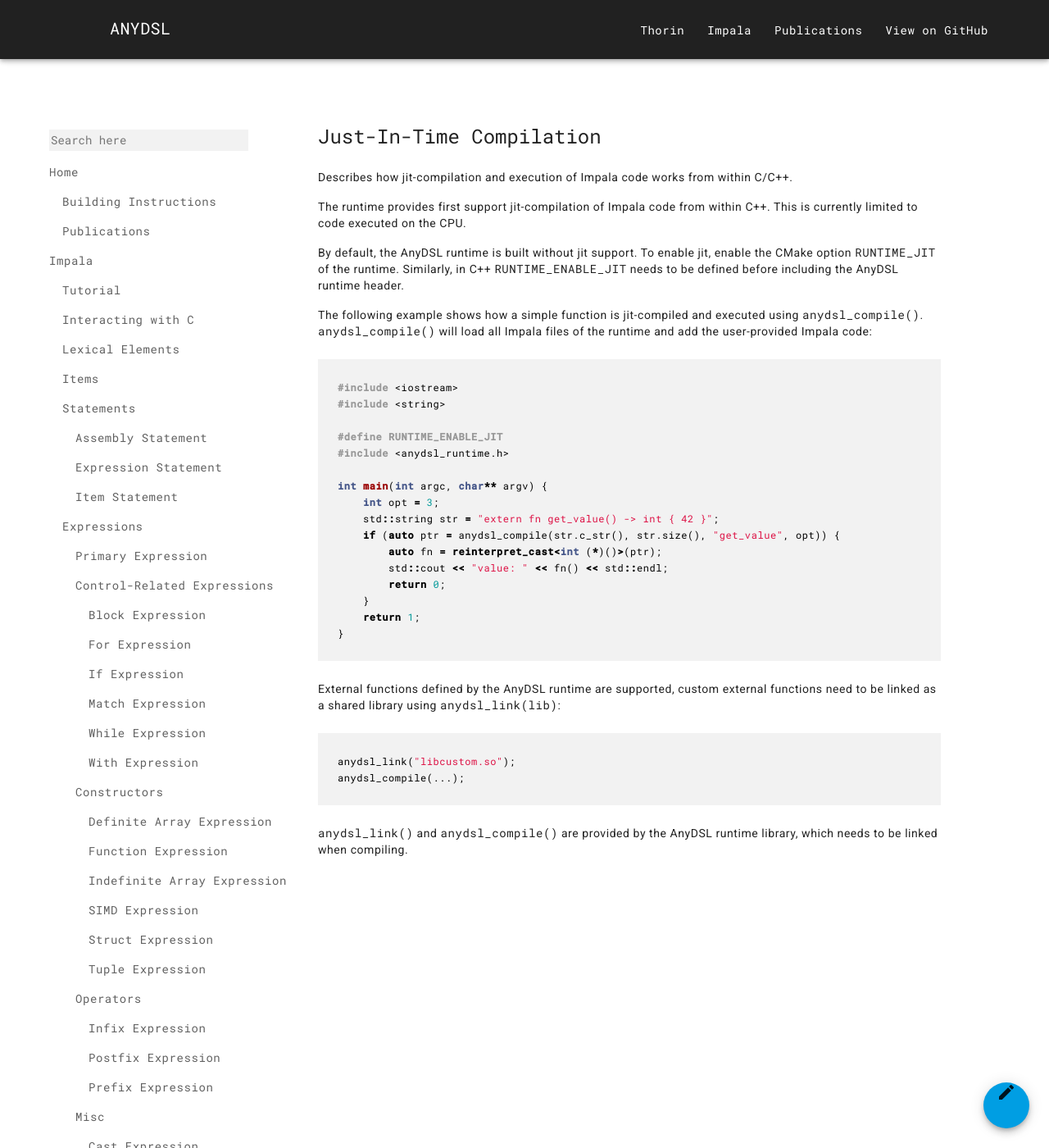
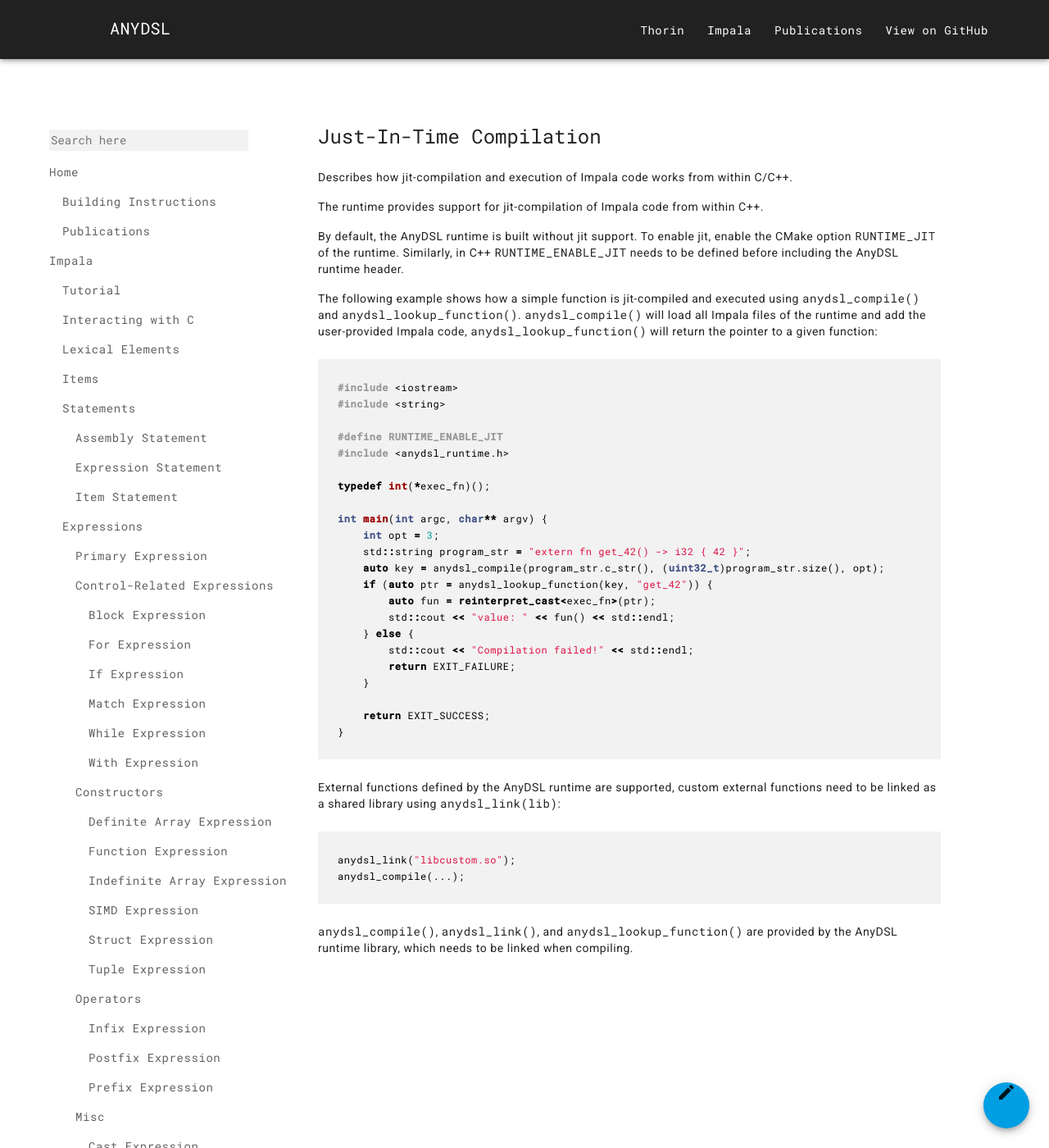
Before and after one commit to AnyDSL/anydsl.github.io, a Jekyll site: the page built from Just-In-Time-Compilation.md, in a window 1280 px wide and 1400 px high. Shown: the whole window at 82% size. Built offline with Jekyll 4.4.1, drawn with Linux system fonts in a browser that asks for light colours; nearby versions of some CDN libraries.

Commit message:
Update JIT documentation.

````diff
--- a/Just-In-Time-Compilation.md
+++ b/Just-In-Time-Compilation.md
@@ -5,15 +5,14 @@ excerpt: "Describes how jit-compilation and execution of Impala code works from
 show_toc: false
 ---
 
-The runtime provides first support jit-compilation of Impala code from within C++.
-This is currently limited to code executed on the CPU.
+The runtime provides support for jit-compilation of Impala code from within C++.
 
 By default, the AnyDSL runtime is built without jit support.
 To enable jit, enable the CMake option ```RUNTIME_JIT``` of the runtime.
 Similarly, in C++ ```RUNTIME_ENABLE_JIT``` needs to be defined before including the AnyDSL runtime header.
 
-The following example shows how a simple function is jit-compiled and executed using ```anydsl_compile()```.
-```anydsl_compile()``` will load all Impala files of the runtime and add the user-provided Impala code:
+The following example shows how a simple function is jit-compiled and executed using ```anydsl_compile()``` and ```anydsl_lookup_function()```.
+```anydsl_compile()``` will load all Impala files of the runtime and add the user-provided Impala code, ```anydsl_lookup_function()``` will return the pointer to a given function:
 ```c++
 #include <iostream>
 #include <string>
@@ -21,15 +20,21 @@ The following example shows how a simple function is jit-compiled and executed u
 #define RUNTIME_ENABLE_JIT
 #include <anydsl_runtime.h>
 
+typedef int(*exec_fn)();
+
 int main(int argc, char** argv) {
     int opt = 3;
-    std::string str = "extern fn get_value() -> int { 42 }";
-    if (auto ptr = anydsl_compile(str.c_str(), str.size(), "get_value", opt)) {
-        auto fn = reinterpret_cast<int (*)()>(ptr);
-        std::cout << "value: " << fn() << std::endl;
-        return 0;
+    std::string program_str = "extern fn get_42() -> i32 { 42 }";
+    auto key = anydsl_compile(program_str.c_str(), (uint32_t)program_str.size(), opt);
+    if (auto ptr = anydsl_lookup_function(key, "get_42")) {
+        auto fun = reinterpret_cast<exec_fn>(ptr);
+        std::cout << "value: " << fun() << std::endl;
+    } else {
+        std::cout << "Compilation failed!" << std::endl;
+        return EXIT_FAILURE;
     }
-    return 1;
+
+    return EXIT_SUCCESS;
 }
 ```
 
@@ -39,4 +44,4 @@ anydsl_link("libcustom.so");
 anydsl_compile(...);
 ```
 
-```anydsl_link()``` and ```anydsl_compile()``` are provided by the AnyDSL runtime library, which needs to be linked when compiling.
+```anydsl_compile()```, ```anydsl_link()```, and ```anydsl_lookup_function()``` are provided by the AnyDSL runtime library, which needs to be linked when compiling.
````
